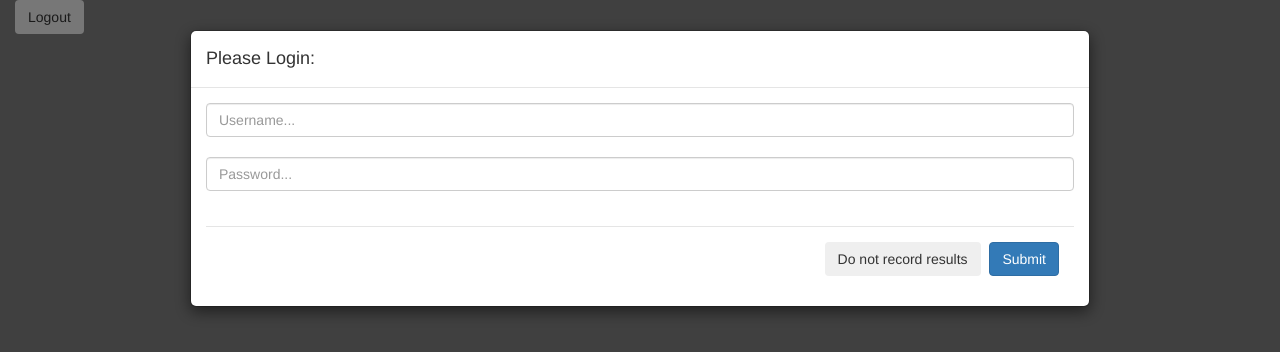
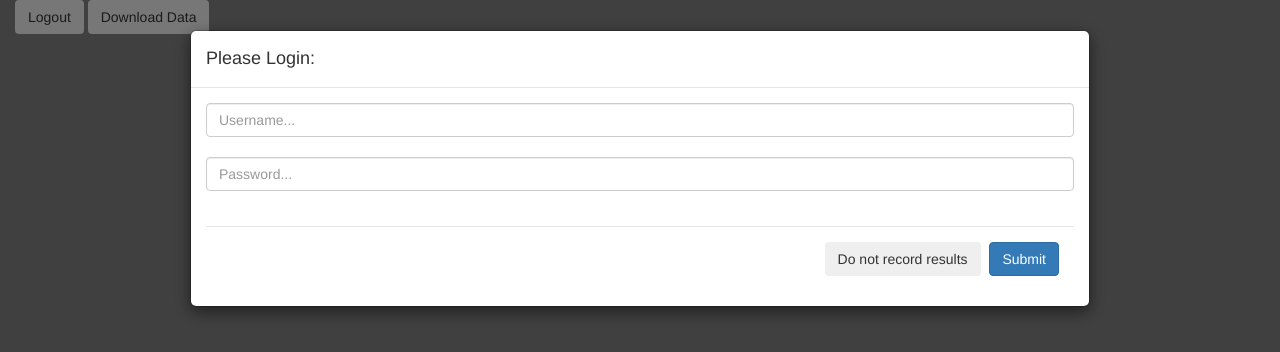
Before and after one commit to tbauer516/ClickAccuracy, a plain HTML site: page analyze/index.html in a window 1280 px wide. Drawn offline with nearby package versions, Linux system fonts and the light colour scheme; no server answers.

Commit message:
add download csv button to easily get the data

```diff
--- a/analyze/index.html
+++ b/analyze/index.html
@@ -29,6 +29,7 @@
         <div class="row">
             <div class="col-xs-12">
                 <button class="btn btn-secondary" onclick="logoutAccount();">Logout</button>
+                <button class="btn btn-secondary" onclick="downloadCsv();">Download Data</button>
             </div>
         </div>
         <div class="row">
--- a/js/analyze.js
+++ b/js/analyze.js
@@ -60,6 +60,89 @@ var logoutAccount = function() {
 		}, function(error) {
 		// An error happened.
 	});
+}
+
+var downloadCsv = function() {
+
+	var data = [];
+
+	var allQueries = Promise.all([
+		new Promise(function(resolve, reject) {
+			resultsRef.child('positive').once('value', function(snapshot) {
+				var temp = snapshot.val();
+				temp.map(function(d) {
+					d['positive'] = true;
+					data.push(d);
+					return d;
+				});
+				resolve();
+			});
+		}),
+		new Promise(function(resolve, reject) {
+			resultsRef.child('negative').once('value', function(snapshot) {
+				var temp = snapshot.val();
+				temp.map(function(d) {
+					d['positive'] = false;
+					data.push(d);
+					return d;
+				});
+				resolve();
+			});
+		})
+	]);
+
+	allQueries.then(function() {
+		// all three are finished
+
+		var wideData = [];
+		wideData[0] = ['id', 'positive', 'self_opinion'];
+		for (var i = 0; i < data[0].time.length; i++) {
+			wideData[0].push('target_' + (i + 1));
+		}
+		for (var i = 0; i < data.length; i++) {
+			var row = [];
+			row.push(i);
+			row.push(data[i].positive);
+			row.push(data[i].response);
+			for (var j = 0; j < data[i].time.length; j++) {
+				row.push(data[i].time[j]);
+			}
+			wideData.push(row);
+		}
+
+		var wideDataString = '';
+		for (var i = 0; i < wideData.length; i++) {
+			for (var j = 0; j < wideData[i].length; j++) {
+				var toAdd = wideData[i][j];
+				if (j != 0) {
+					toAdd = ',' + toAdd;
+				}
+				wideDataString += toAdd;
+			}
+			if (i != wideData.length - 1) {
+				wideDataString += '\n';
+			}
+		}
+
+		var csvContent = "data:text/csv;charset=utf-8,";
+		csvContent += wideDataString;
+
+		var encodedUri = encodeURI(csvContent);
+		var link = $('<a></a>');
+		link.attr('href', encodedUri);
+		link.attr("download", "data.csv");
+		$('body').append(link);
+
+		link[0].click(); // This will download the data file named "my_data.csv".
+
+		link.remove();
+
+	}, function(error) {
+		// A query failed
+		console.log('failed');
+		console.log(error);
+	});
+
 }
 
 var getData = function() {
@@ -194,8 +277,6 @@ var processData = function(data) {
 
 	means.push({'timeDistance': posMeans, 'positive': 1, 'id': 0});
 	means.push({'timeDistance': negMeans, 'positive': 0, 'id': 1});
-
-	console.log(means);
 
 	lineGraph('#chart1', newData, 'timeData', 'click', 'time', 'Time in milliseconds between clicks');
 	lineGraph('#chart2', newData, 'accuracyData', 'click', 'accuracy', 'Distance in pixels from the center of target');
```
